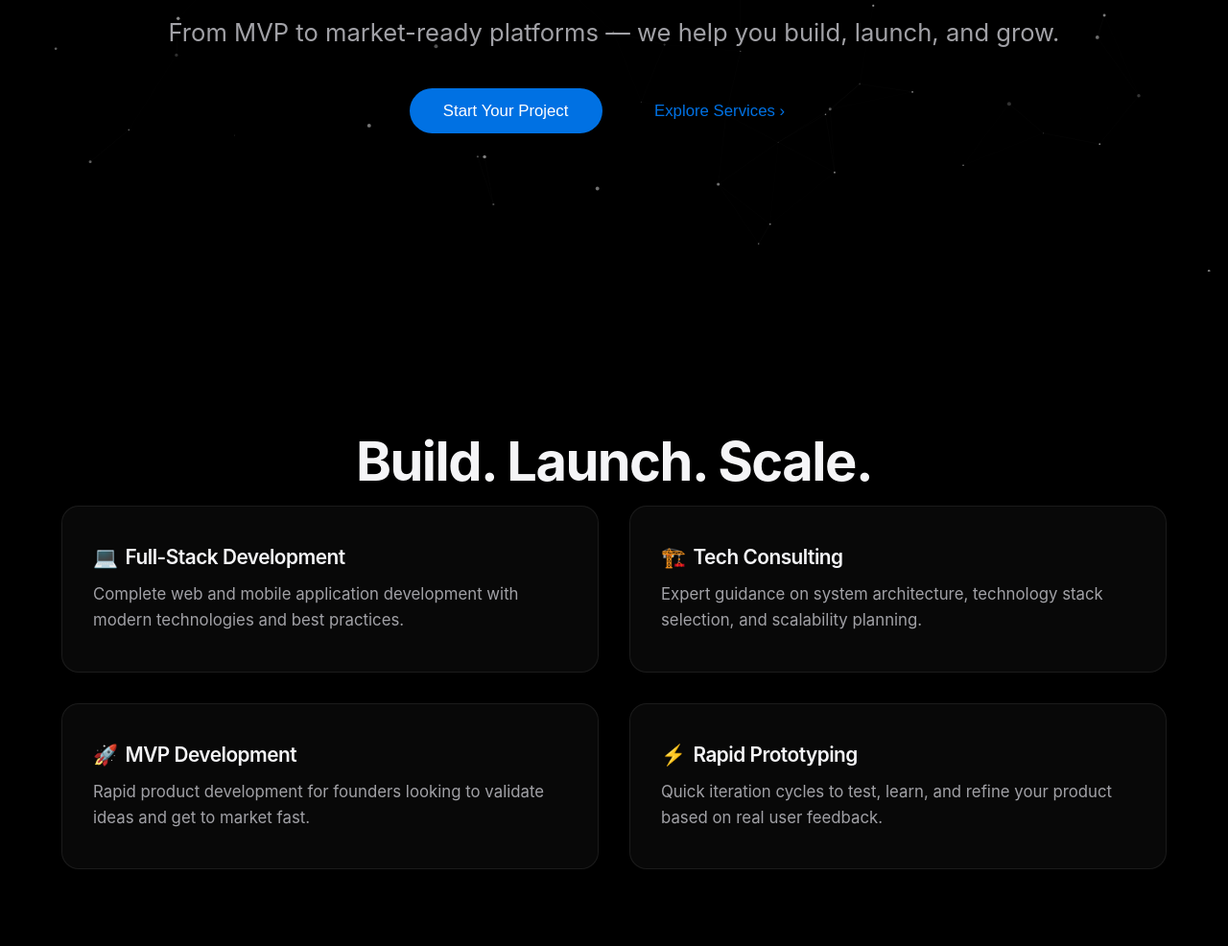
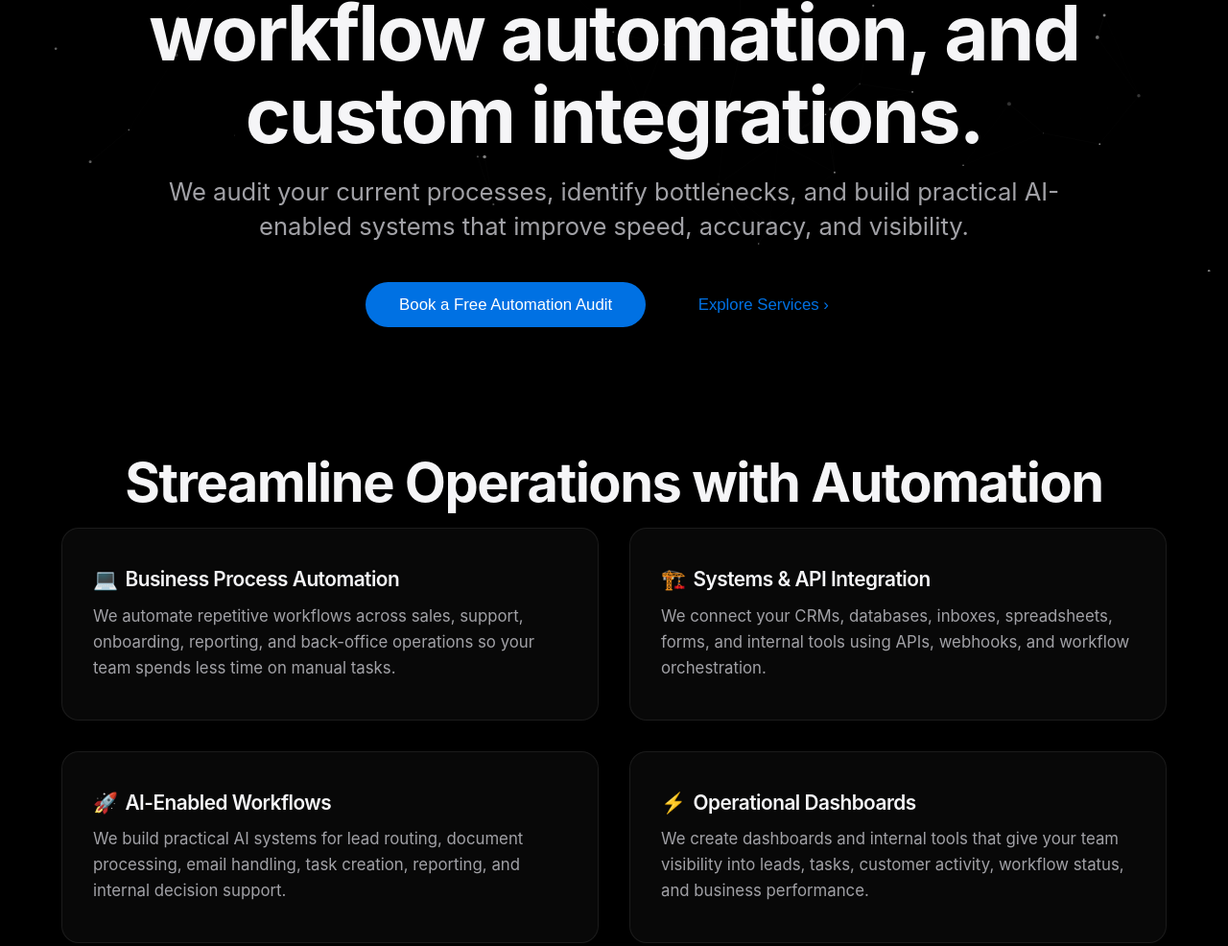
Before and after one commit to rohaanafzal/Avc, a plain HTML site: page index.html in a window 1280 px wide. Shown: the part 517-1503 px from the top of the page at 96% size. Drawn offline with Linux system fonts and the light colour scheme; a script that the page names is missing.

Commit message:
Revamp homepage for AI and automation focus
Updated the hero section and features to focus on automation and AI solutions. Changed buttons to link to scheduling and removed the GHL Chat Widget script.

```diff
--- a/index.html
+++ b/index.html
@@ -1,4 +1,3 @@
-
 <!DOCTYPE html>
 <html lang="en">
 <head>
@@ -435,42 +434,42 @@
                 <li><a href="#strategy">Strategy</a></li>
                 <li><a href="#contact">Contact</a></li>
             </ul>
-            <button class="cta-btn" onclick="window.location.href='#contact'">Get Started</button>
+            <button class="cta-btn" onclick="window.open('https://cal.com/rohaan-afzal-70sg8c/30min', '_blank')">Get Started</button>
         </nav>
 
         <section class="hero">
             <div class="hero-content">
-                <h1>We Power Startups & Industries with Scalable Tech Solutions</h1>
-                <p>From MVP to market-ready platforms — we help you build, launch, and grow.</p>
+                <h1>AVCON helps businesses automate operations, connect internal systems, and eliminate repetitive manual work using AI, workflow automation, and custom integrations.</h1>
+                <p>We audit your current processes, identify bottlenecks, and build practical AI-enabled systems that improve speed, accuracy, and visibility.</p>
                 <div class="hero-buttons">
-                    <button class="btn-primary" onclick="window.location.href='#contact'">Start Your Project</button>
+                    <button class="btn-primary" onclick="window.open('https://cal.com/rohaan-afzal-70sg8c/30min', '_blank')">Book a Free Automation Audit</button>
                     <button class="btn-secondary" onclick="window.location.href='#services'">Explore Services ›</button>
                 </div>
             </div>
         </section>
 
         <section class="section" id="services">
-            <h2 class="section-title">Build. Launch. Scale.</h2>
+            <h2 class="section-title"> Streamline Operations with Automation </h2>
 
             <div class="feature-grid">
                 <div class="feature-card">
-                    <h3><span class="feature-icon">💻</span> Full-Stack Development</h3>
-                    <p>Complete web and mobile application development with modern technologies and best practices.</p>
+                    <h3><span class="feature-icon">💻</span> Business Process Automation</h3>
+                    <p>We automate repetitive workflows across sales, support, onboarding, reporting, and back-office operations so your team spends less time on manual tasks.</p>
                 </div>
 
                 <div class="feature-card">
-                    <h3><span class="feature-icon">🏗️</span> Tech Consulting</h3>
-                    <p>Expert guidance on system architecture, technology stack selection, and scalability planning.</p>
+                    <h3><span class="feature-icon">🏗️</span> Systems & API Integration</h3>
+                    <p>We connect your CRMs, databases, inboxes, spreadsheets, forms, and internal tools using APIs, webhooks, and workflow orchestration.</p>
                 </div>
 
                 <div class="feature-card">
-                    <h3><span class="feature-icon">🚀</span> MVP Development</h3>
-                    <p>Rapid product development for founders looking to validate ideas and get to market fast.</p>
+                    <h3><span class="feature-icon">🚀</span> AI-Enabled Workflows</h3>
+                    <p>We build practical AI systems for lead routing, document processing, email handling, task creation, reporting, and internal decision support.</p>
                 </div>
 
                 <div class="feature-card">
-                    <h3><span class="feature-icon">⚡</span> Rapid Prototyping</h3>
-                    <p>Quick iteration cycles to test, learn, and refine your product based on real user feedback.</p>
+                    <h3><span class="feature-icon">⚡</span> Operational Dashboards</h3>
+                    <p>We create dashboards and internal tools that give your team visibility into leads, tasks, customer activity, workflow status, and business performance.</p>
                 </div>
             </div>
         </section>
@@ -530,7 +529,7 @@
         <section class="cta-section" id="contact">
             <h2>Let's Build Something Great Together</h2>
             <p>Got an idea? Need technical firepower? We'd love to hear your vision and help make it real.</p>
-            <a href="mailto:contact@avcon.tech" class="email-btn">contact@avcon.tech</a>
+            <a href="https://cal.com/rohaan-afzal-70sg8c/30min" target="_blank" class="email-btn">Connect Now</a>
         </section>
 
         <footer>
@@ -646,12 +645,7 @@
         });
     </script>
 
-    <!-- ✅ GHL Chat Widget -->
-    <script
-      src="https://widgets.leadconnectorhq.com/loader.js"
-      data-resources-url="https://widgets.leadconnectorhq.com/chat-widget/loader.js"
-      data-widget-id="694feab2eeb68c635533eec7">
-    </script>
+
 
 </body>
 </html>
```
